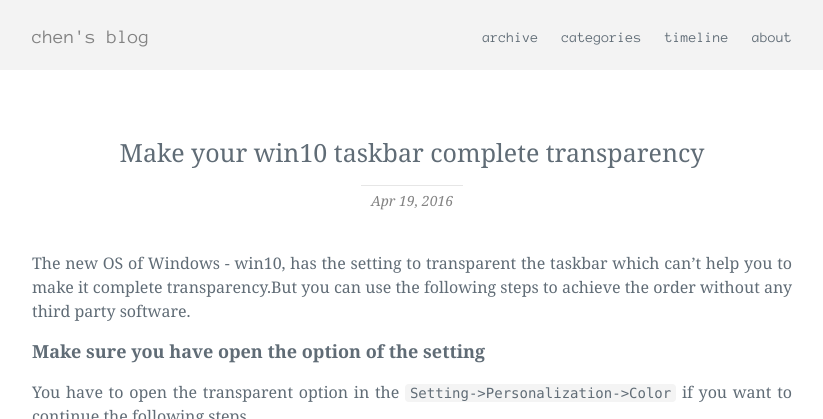
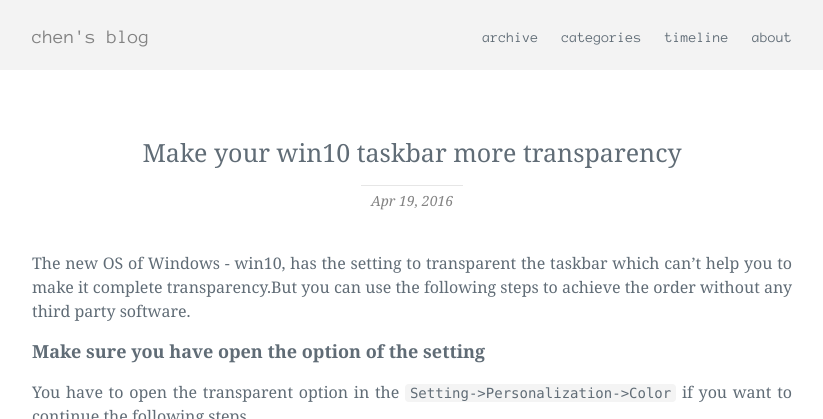
Before and after one commit to elbowzhang/elbow95.github.io, a Jekyll site: the page built from _posts/2016-04-18-transparent-taskbar.md, in a window 1280 px wide and 900 px high, cut to the strip 0-419 px from the top of the window. Shown: the whole strip, without its empty margins (228-1051 px from the left). Built offline with Jekyll 4.4.1, drawn with Linux system fonts in a browser that asks for light colours.

Commit message:
change title

```diff
--- a/_posts/2016-04-18-transparent-taskbar.md
+++ b/_posts/2016-04-18-transparent-taskbar.md
@@ -1,8 +1,8 @@
 ---
 layout:  post
-title:   "Make your win10 taskbar complete transparency"
+title:   "Make your win10 taskbar more transparency"
 date:    2016-4-19
-categories:  [Windows]
+categories:  [windows]
 ---
 The new OS of Windows - win10, has the setting to transparent the taskbar which can't help you to make it complete transparency.But you can use the following steps to achieve the order without any third party software.
 
@@ -20,7 +20,7 @@
 Expand the `HKEY_LOCAL_MACHINE\SOFTWARE\Microsoft\Windows\CurrentVersion\Explorer\Advanced` in the Regedit Editor.
 Then add a new DWORD(32-bit) value named `UseOLEDTaskbarTransparency` on the right side.
 
-<div class="image-wrapper" style="text-align: center"><img src="http://7xs7p7.com1.z0.glb.clouddn.com/post/2016-04-18/regedit.jpg"></div>
+<div class="image-wrapper" style="text-align: center"><img src="http://7xs7p7.com1.z0.glb.clouddn.com/post/2016-04-18/regedit.jpg" width="650px"></div>
 
 Double-click the value you have just added, then change the Value data to `1`, click OK to save.
 
```
